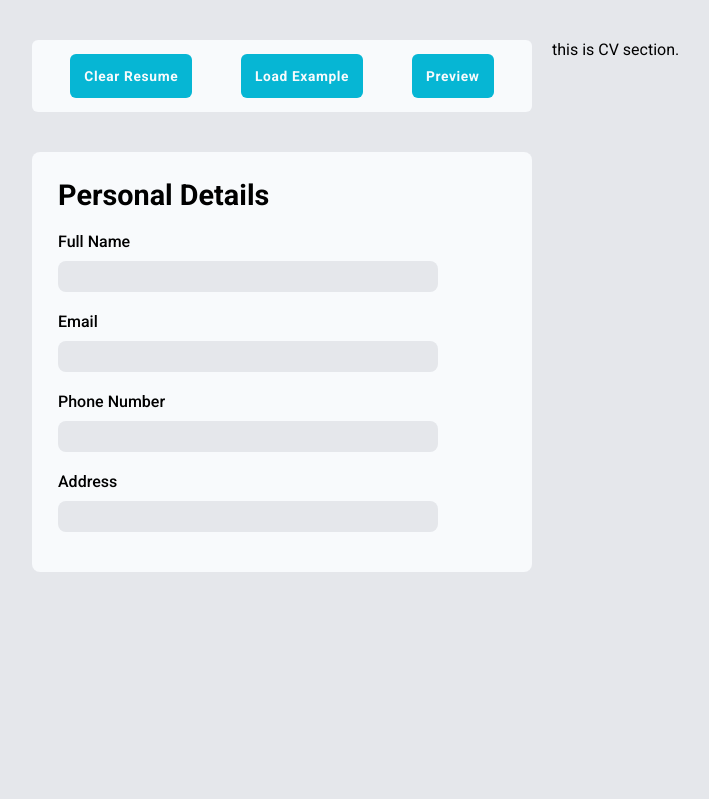
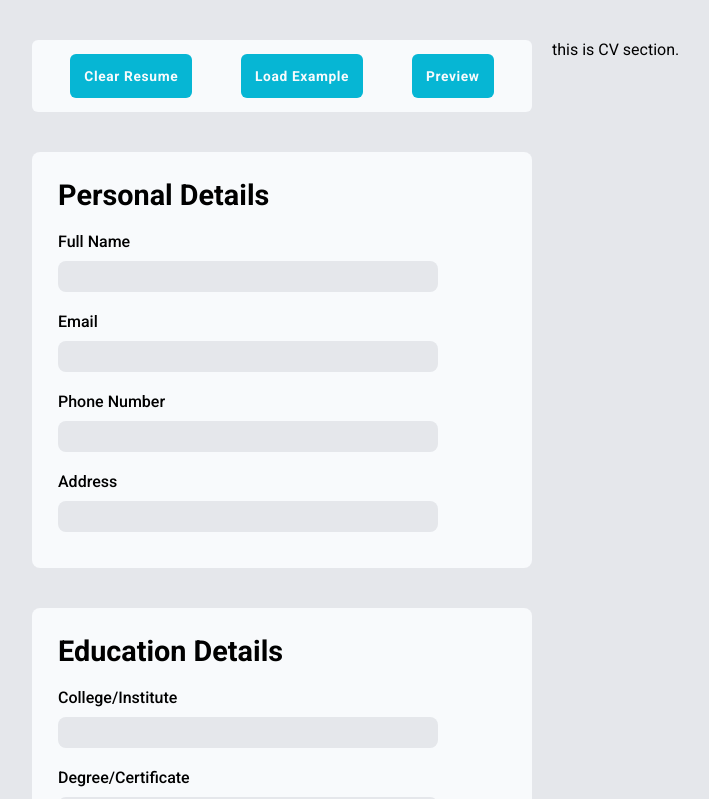
Before and after one commit to Amrit57/CV-Application, a React (Vite) app: page / in a window 1280 px wide. Shown: the top 799 px of the page, without its empty margins (8-717 px from the left). Built offline with nearby package versions, Linux system fonts and the light colour scheme.

Commit message:
Refactored classname and style of form

```diff
--- a/src/App.jsx
+++ b/src/App.jsx
@@ -1,12 +1,12 @@
 import React from "react";
-import Personal from "./components/Personal";
+import Form from "./components/Form";
 import CV from "./components/CV"
 
 export default function App (){
     return(
         <div className="app--container">
             <div className="left-side">
-                <Personal/>
+                <Form/>
             </div>
             <div className="right-side">
                 <CV/>
--- a/src/components/Personal.jsx
+++ /dev/null
@@ -1,31 +0,0 @@
-import React, { useState }  from "react";
-export default function Form(){
-
-    // const [formData, setFormData] = useState({
-    //     fullName:fullName,
-
-
-    // })
-
-    return(
-        <div className="form--container">
-        <div className="personal--navbar">
-            <button className="tab--btn btn-clear">Clear Resume</button>
-            <button className="tab--btn btn-load">Load Example</button>
-            <button className="tab--btn btn-preview">Preview</button>
-        </div>
-        <div className="personal--form">
-                <h2 className="form--header-text">Personal Details</h2>
-                <label htmlFor="fullName">Full Name</label>
-                <input type="text" name="fullName" className="form--fullName"  />
-                <label htmlFor="email">Email</label>
-                <input type="text" name="email" className="form--email" />
-                <label htmlFor="phoneNumber">Phone Number</label>
-                <input type="text" name="phoneNumber" className="form--phoneNumber" />
-                <label htmlFor="address">Address</label>
-                <input type="text" name="address" className="form--address" />
-        </div>
-        </div>
-
-    )
-}
--- a/src/styles/style.css
+++ b/src/styles/style.css
@@ -48,16 +48,15 @@
     font-weight: 600;
     letter-spacing: 0.04rem;
 }
-.personal--form{
+.form{
     background-color: var(--card-bg) ;
     padding: 26px;
     display: flex;
     flex-direction: column;
-    height: 420px;
     gap: 10px;
     border-radius: 8px;
 }
-.personal--form input{
+.form input, textarea{
     padding: 7px 10px;
     border-radius: 8px;
     max-width: 380px;
@@ -70,16 +69,6 @@
     font-size: 1.8rem;
     margin-bottom: 10px;
 }
-.personal--form label{
+.form label{
     font-weight: 500;
 }
-.education--form{
-    background-color: var(--card-bg) ;
-    padding: 26px;
-    display: flex;
-    flex-direction: column;
-    gap: 10px;
-    border-radius: 8px;
-    margin-top: 60px;
-}
-.education--form
```
